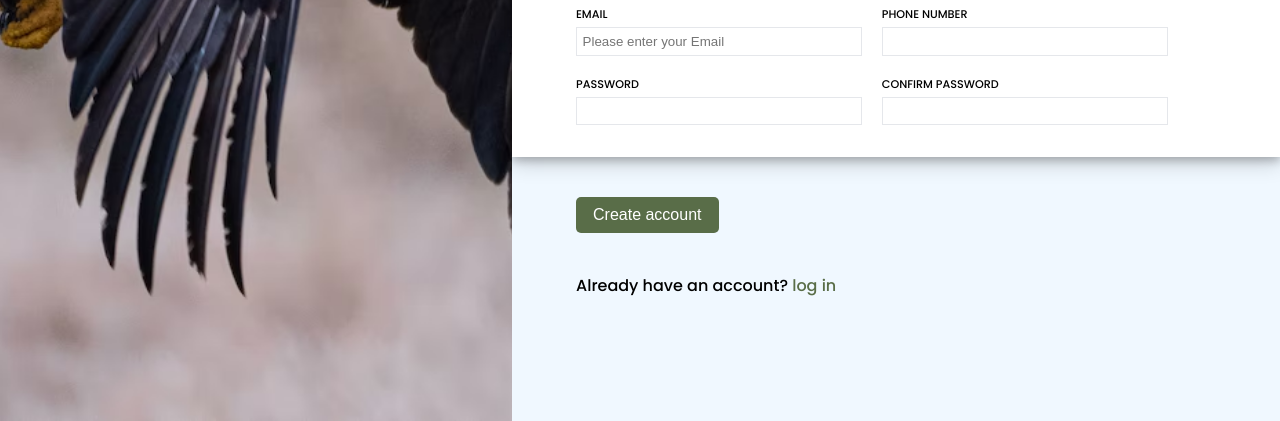
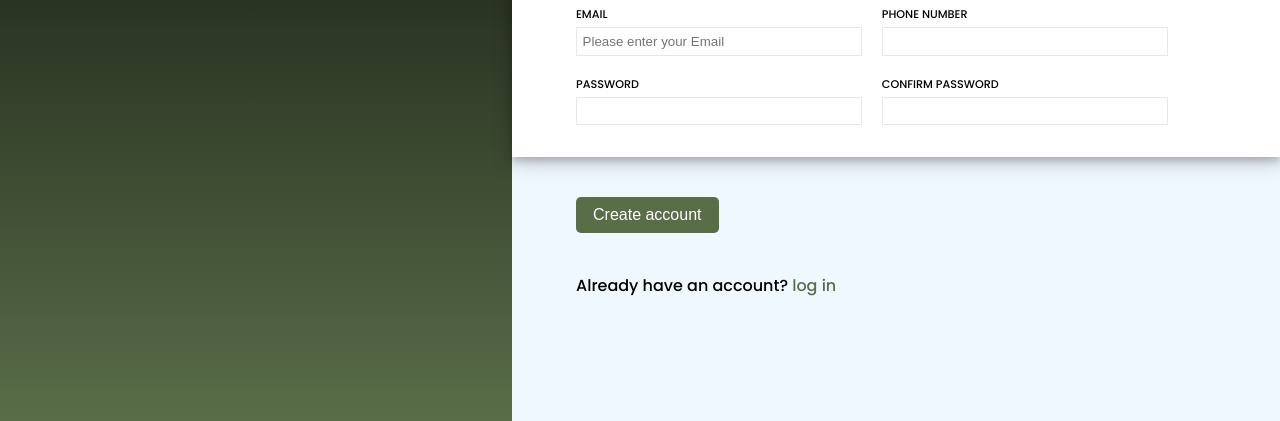
Before and after one commit to SanMajur/sign-up, a plain HTML site: page index.html in a window 1280 px wide. Shown: the part 379-800 px from the top of the page. Drawn offline with Linux system fonts and the light colour scheme; a web font is replaced by a local one.

Commit message:
background changed

```diff
--- a/style.css
+++ b/style.css
@@ -28,7 +28,7 @@ body {
 }
 .aside-picture {
     background-color: #596D48;
-    background-image: url('./img/bg.avif');
+    background-image: linear-gradient(black, transparent);
     background-size: cover;
     background-position: center;
     background-repeat: no-repeat;
```
